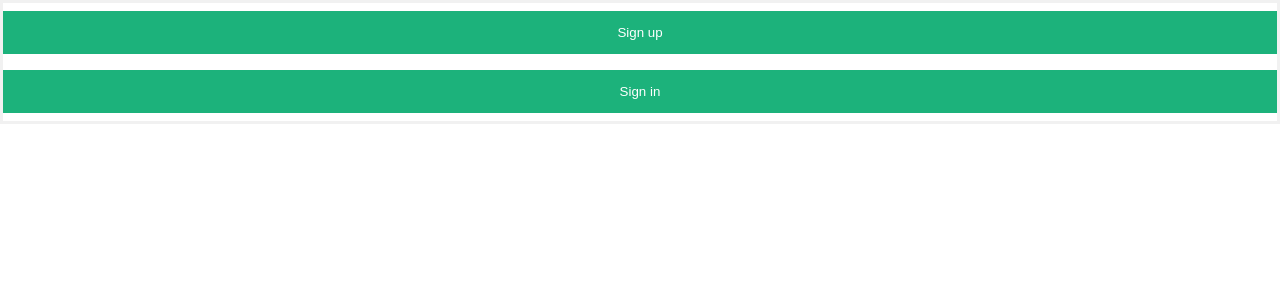
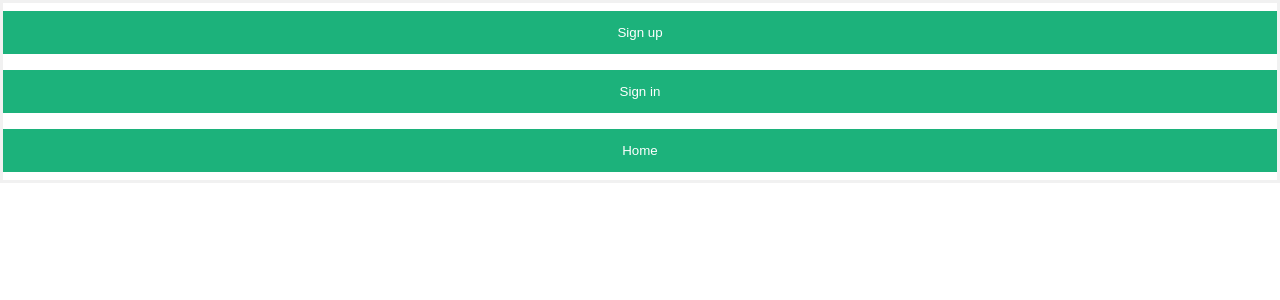
Before and after one commit to CrisHodel/Helpme-fullstack, a React (Create React App) app in the folder frontend/: page / in a window 1280 px wide. Before the commit this address had no page. Shown: the top 300 px of the page. Built offline with nearby package versions, Linux system fonts and the light colour scheme.

Commit message:
new function onClickHomePage

```diff
--- a/frontend/src/pages/Header.tsx
+++ b/frontend/src/pages/Header.tsx
@@ -1,5 +1,6 @@
 import React from "react";
 import {useNavigate} from "react-router-dom";
+import "../css/headerPageCss/HeaderPage.css";
 
 export default function Header() {
 
@@ -13,13 +14,20 @@ export default function Header() {
         navigate("/signIn");
     }
 
+    function onClickHomePage() {
+        navigate("/home");
+    }
+
     return(
-        <form>
+        <form className={"header-container"}>
             <div>
-                <button onClick={onClickHandlerRegisterHandler}>Sign up</button>
+                <button className={"header-signup-button"} onClick={onClickHandlerRegisterHandler}>Sign up</button>
             </div>
             <div>
-                <button color={'primary'} onClick={onClickLoginRegisterHandler}>Sign in</button>
+                <button className={"header-signin-button"} onClick={onClickLoginRegisterHandler}>Sign in</button>
+            </div>
+            <div>
+            <button className="header-home-button" onClick={onClickHomePage}>Home</button>
             </div>
         </form>
     );
```
